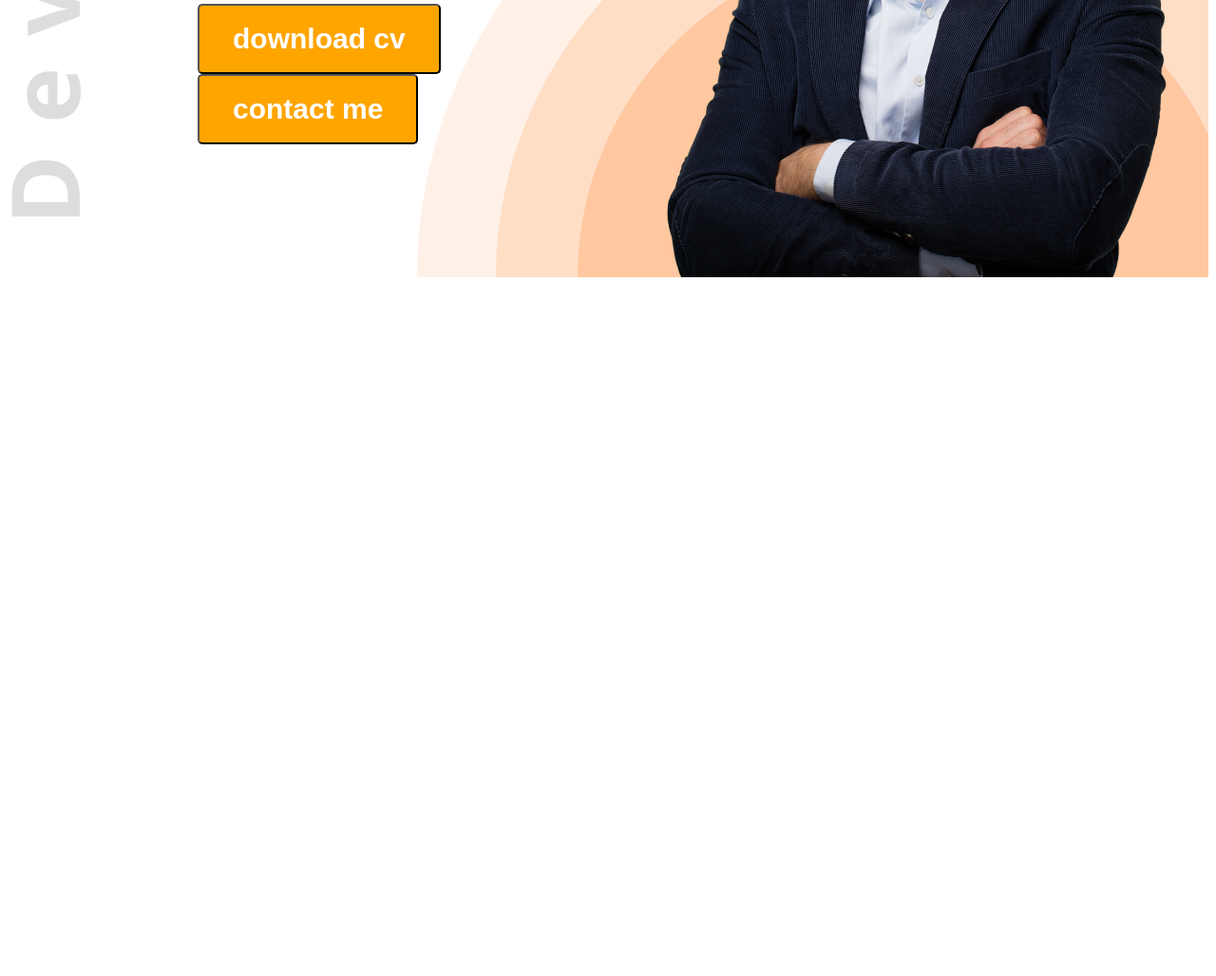
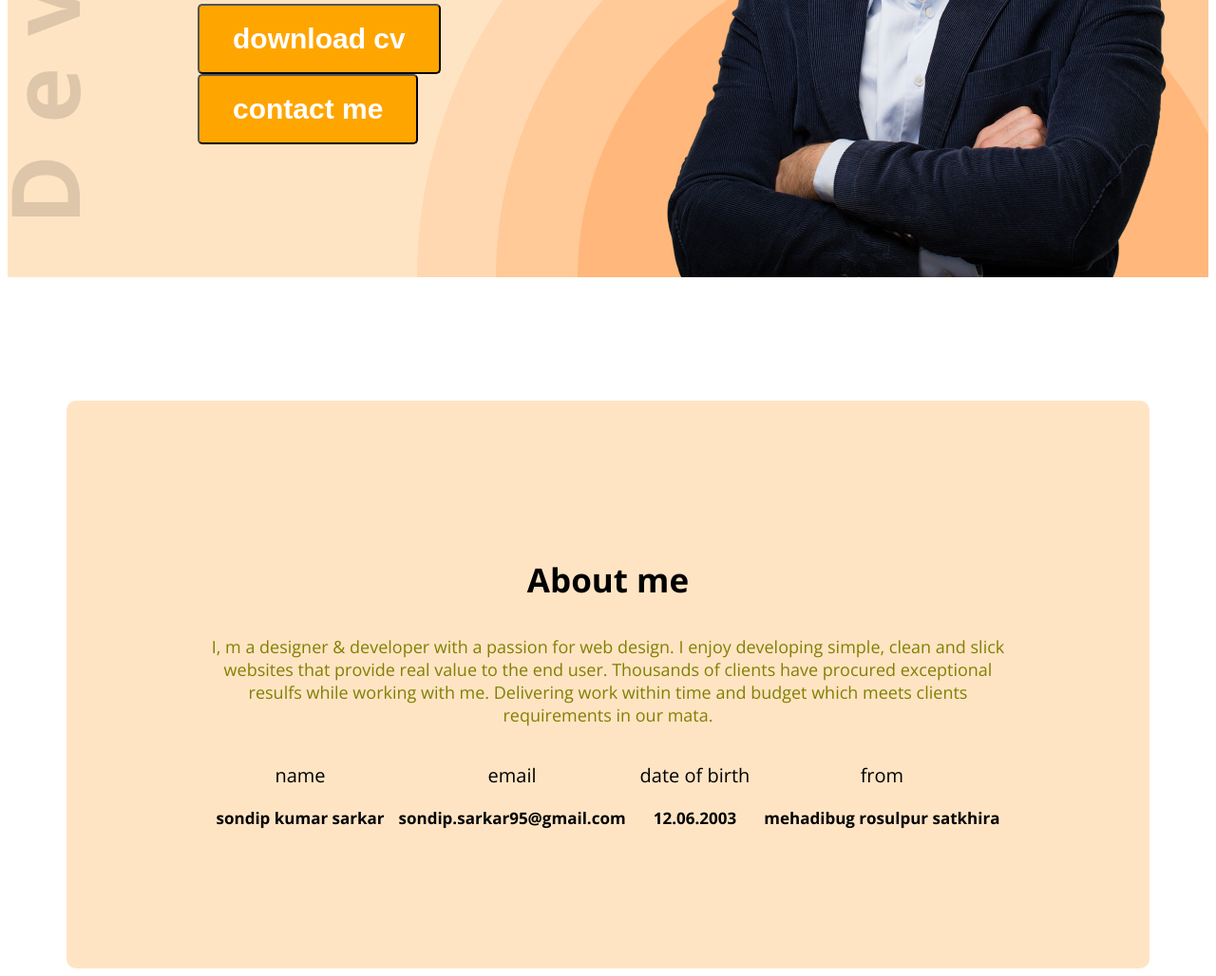
Before and after one commit to sondip2/web-develpoer-sondip, a plain HTML site: page index.html in a window 1280 px wide. Shown: the part 543-1571 px from the top of the page at 95% size. Before the commit the page ends 843 px from the top, so only its background shows below. Drawn offline with nearby package versions, Linux system fonts and the light colour scheme.

Commit message:
an added index.html file

```diff
--- a/index.html
+++ b/index.html
@@ -13,7 +13,7 @@
 
 </head>
 <body class="open-sans-normal">
-    <header class="header">
+    <header class="header secondary-bg">
         <nav>
             <h3 class="nav-title">son<span class="text-primary">d</span>ip</h3>
             <ul>
@@ -38,6 +38,35 @@
     </header>
 
     <main>
+        <section class="section  secondary-bg">
+            <h3 class="section-title ">About me</h3>
+            <p class="section-para">I, m a designer & developer with a passion for web design. I enjoy developing simple, clean and slick websites that provide real value to the end user. Thousands of clients have procured exceptional resulfs while working with me. Delivering work within time and budget which meets clients requirements in our mata.</p>
+<div class="about-items">
+    <div class="about-item">
+        <p class="item-title">name</p>
+        <p class="desk">sondip kumar sarkar</p>
+    </div>
+
+    <div class="about-item">
+        <p class="item-title">email</p>
+        <p class="desk">sondip.sarkar95@gmail.com</p>
+    </div>
+
+    <div class="about-item">
+        <p class="item-title">date of birth</p>
+        <p class="desk">12.06.2003</p>
+    </div>
+
+    <div class="about-item">
+        <p class="item-title">from</p>
+        <p class="desk">mehadibug rosulpur satkhira</p>
+    </div>
+
+</div>
+
+
+
+        </section>
 
     </main>
     <footer>
--- a/style.css
+++ b/style.css
@@ -7,6 +7,11 @@
       "wdth" 100;
   }
 /* shared styles */
+.secondary-bg{
+    background-color: bisque;
+}
+
+
 .text-primary{
     color: orangered;
 }
@@ -79,7 +84,47 @@ nav ul li a{
     background-image: url(./images/developer.png),url(./images/header_bg.png);
     background-repeat: no-repeat;
     background-position: top left, bottom right;
+}
+/* main */
+main{
+    max-width: 1140px;
+    margin: 0 auto;
+}
 
 
 
+
+
+
+/* main styles */
+
+.section-title{
+    font-size: 35px;
+    font-weight: bold;
+    color: black;
 }
+.section-para{
+    font-size: 18px;
+    color: olive;
+    text-align: center;
+}
+
+.section{
+    border-radius: 10px;
+    padding: 130px 150px;
+    text-align: center;
+    margin-top: 130px;
+}
+.about-items{
+    display: flex;
+    justify-content: space-around;
+}
+.item-title{
+    font-size: 20px;
+}
+
+
+.desk{
+    font-weight: bold;
+    font-size: 17px;
+}
```
